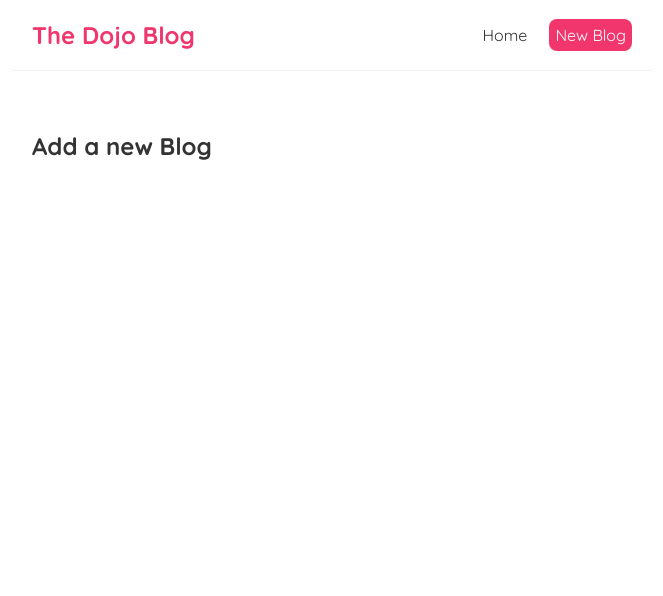
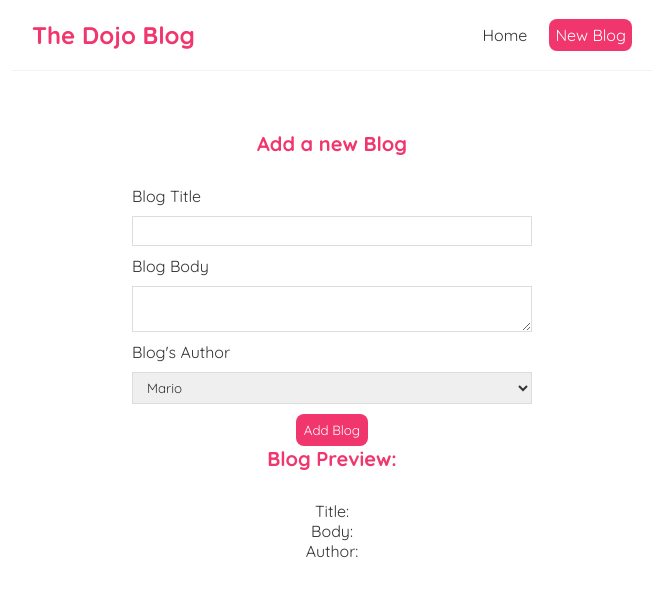
Before and after one commit to kaustubhKVS/learn_FARM_stack, a React (Create React App) app: page /create in a window 1280 px wide. Shown: the top 596 px of the page, without its empty margins (308-971 px from the left). Built offline with nearby package versions, Linux system fonts and the light colour scheme.

Commit message:
Forms and onChange vid 27

```diff
--- a/src/CreateBlog.js
+++ b/src/CreateBlog.js
@@ -1,7 +1,48 @@
+import { useState } from "react";
+
 const CreateBlog = () => {
+    const [title, setTitle] = useState('');
+    const [body, setBody] = useState('');
+    const [author, setAuthor] = useState('');
+
     return (
         <div className="create">
             <h2>Add a new Blog</h2>
+            <form>
+                <label>Blog Title</label>
+                <input
+                type="text"
+                required
+                value={ title }
+                onChange={(e) => setTitle(e.target.value)}
+                />
+
+                <label>Blog Body</label>
+                <textarea
+                required
+                value={ body }
+                onChange={ (e) => setBody(e.target.value) }
+                ></textarea>
+
+                <label> Blog's Author</label>
+                    <select
+                    required
+                    value={ author }
+                    onChange={ (e) => setAuthor(e.target.value)}>
+
+                        <option value="mario">Mario</option>
+                        <option value="yoshi">Yoshi</option>
+                    </select>
+
+                <button> Add Blog</button>
+
+                <div className="Blog Preview">
+                    <h2>Blog Preview:</h2>
+                    <p>Title: { title }</p>
+                    <p>Body: { body }</p>
+                    <p>Author: { author }</p>
+                </div>
+            </form>
         </div>
      );
 }
--- a/src/index.css
+++ b/src/index.css
@@ -71,3 +71,36 @@
   border-radius: 8px;
   cursor: pointer;
 }
+
+
+/* create new blog form */
+.create {
+  max-width: 400px;
+  margin: 0 auto;
+  text-align: center;
+}
+.create label {
+  text-align: left;
+  display: block;
+}
+.create h2 {
+  font-size: 20px;
+  color: #f1356d;
+  margin-bottom: 30px;
+}
+.create input, .create textarea, .create select {
+  width: 100%;
+  padding: 6px 10px;
+  margin: 10px 0;
+  border: 1px solid #ddd;
+  box-sizing: border-box;
+  display: block;
+}
+.create button {
+  background: #f1356d;
+  color: #fff;
+  border: 0;
+  padding: 8px;
+  border-radius: 8px;
+  cursor: pointer;
+}
```
